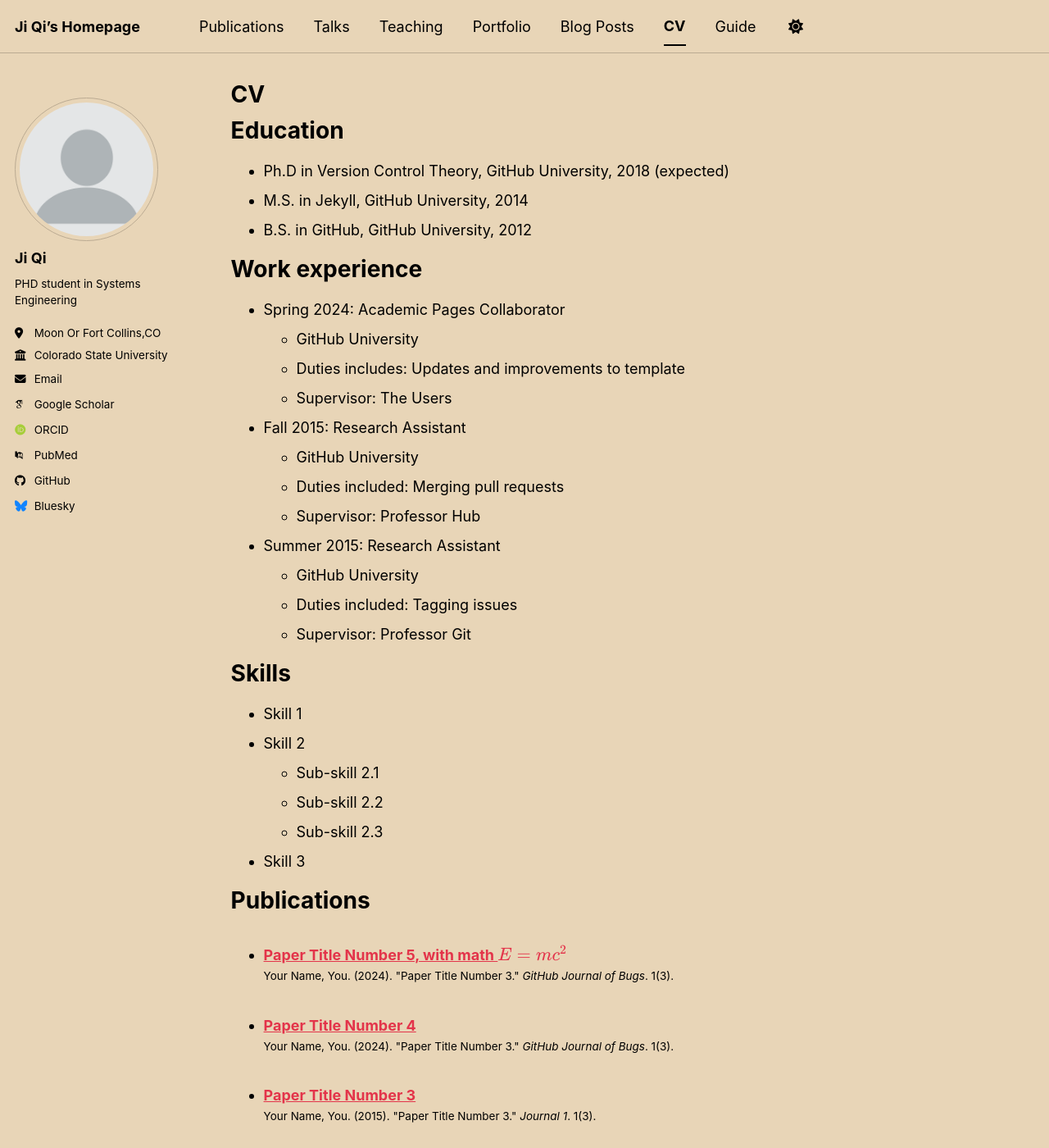
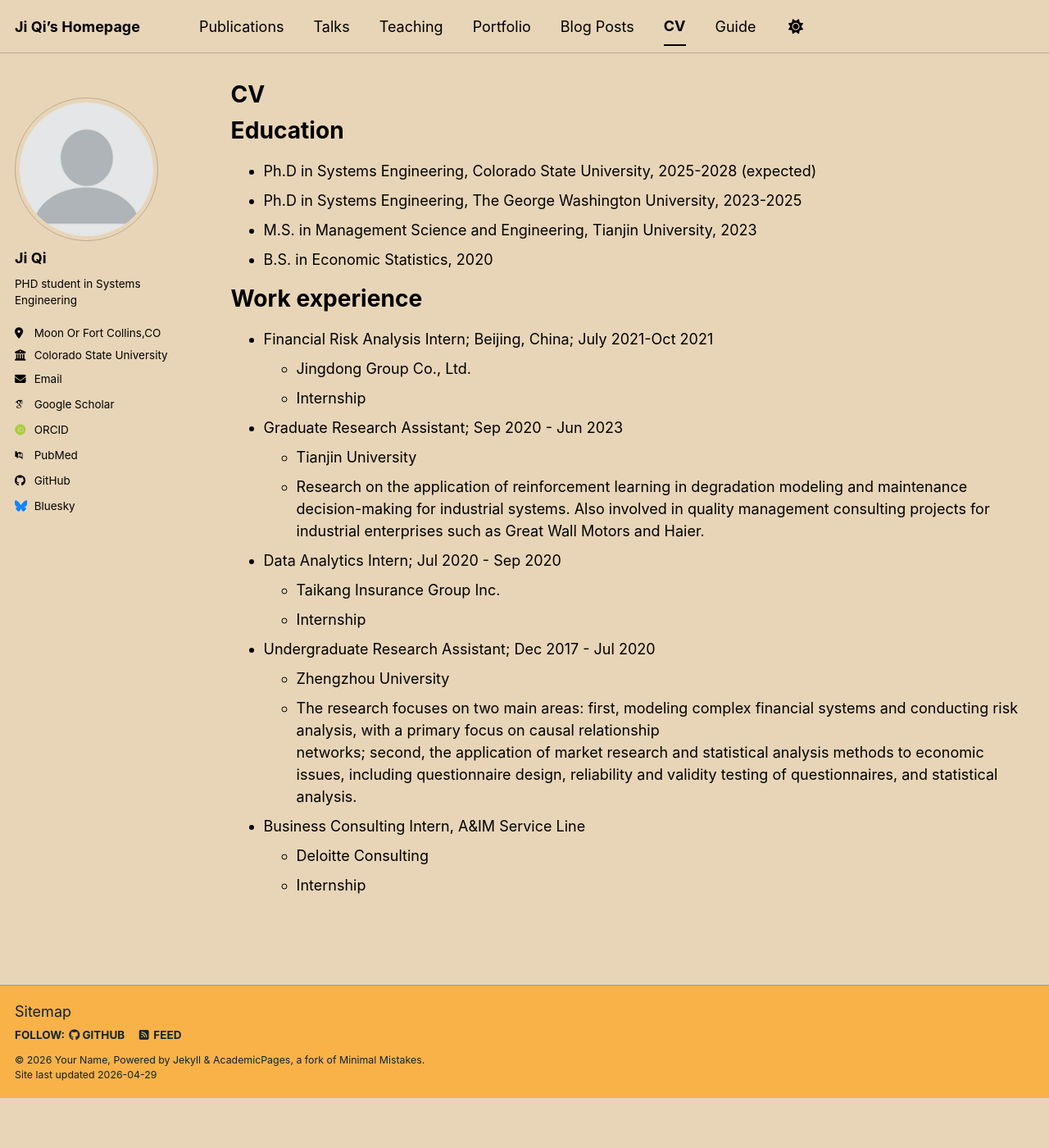
Before and after one commit to Wanxiangzhiji/Wanxiangzhiji.github.io, a Jekyll site: the page built from _pages/cv.md, in a window 1280 px wide and 1400 px high. Shown: the whole window at 82% size. Built offline with Jekyll 4.4.1, drawn with Linux system fonts in a browser that asks for light colours; some web fonts are replaced; a script bundle is joined from its source files by our own code; library files that are not in the unit come from our copies; some of the changed text lies outside the part shown.

Commit message:
Update cv.md

```diff
--- a/_pages/cv.md
+++ b/_pages/cv.md
@@ -11,35 +11,39 @@ redirect_from:
 
 Education
 ======
-* Ph.D in Version Control Theory, GitHub University, 2018 (expected)
-* M.S. in Jekyll, GitHub University, 2014
-* B.S. in GitHub, GitHub University, 2012
+* Ph.D in Systems Engineering, Colorado State University, 2025-2028 (expected)
+* Ph.D in Systems Engineering, The George Washington University, 2023-2025
+* M.S. in Management Science and Engineering, Tianjin University, 2023
+* B.S. in Economic Statistics, 2020
 
 Work experience
 ======
-* Spring 2024: Academic Pages Collaborator
-  * GitHub University
-  * Duties includes: Updates and improvements to template
-  * Supervisor: The Users
+* Financial Risk Analysis Intern; Beijing, China; July 2021-Oct 2021
+  * Jingdong Group Co., Ltd.
+  * Internship
 
-* Fall 2015: Research Assistant
-  * GitHub University
-  * Duties included: Merging pull requests
-  * Supervisor: Professor Hub
+* Graduate Research Assistant; Sep 2020 - Jun 2023
+  * Tianjin University
+  * Research on the application of reinforcement learning in degradation modeling and maintenance decision-making for industrial systems. Also involved in quality
+    management consulting projects for industrial enterprises such as Great Wall Motors and Haier.
 
-* Summer 2015: Research Assistant
-  * GitHub University
-  * Duties included: Tagging issues
-  * Supervisor: Professor Git
+* Data Analytics Intern; Jul 2020 - Sep 2020
+  * Taikang Insurance Group Inc.
+  * Internship
 
-Skills
-======
-* Skill 1
-* Skill 2
-  * Sub-skill 2.1
-  * Sub-skill 2.2
-  * Sub-skill 2.3
-* Skill 3
+* Undergraduate Research Assistant; Dec 2017 - Jul 2020
+  * Zhengzhou University
+  * The research focuses on two main areas: first, modeling complex financial systems and conducting risk analysis, with a primary focus on causal relationship
+    networks; second, the application of market research and statistical analysis methods to economic issues, including questionnaire design, reliability and validity
+    testing of questionnaires, and statistical analysis.
+
+* Business Consulting Intern, A&IM Service Line
+  * Deloitte Consulting
+  * Internship
+
+
+<!--
+#以下内容不显示需要的时候可添加
 
 Publications
 ======
@@ -62,3 +66,4 @@ Teaching
 Service and leadership
 ======
 * Currently signed in to 43 different slack teams
+ -->
```
